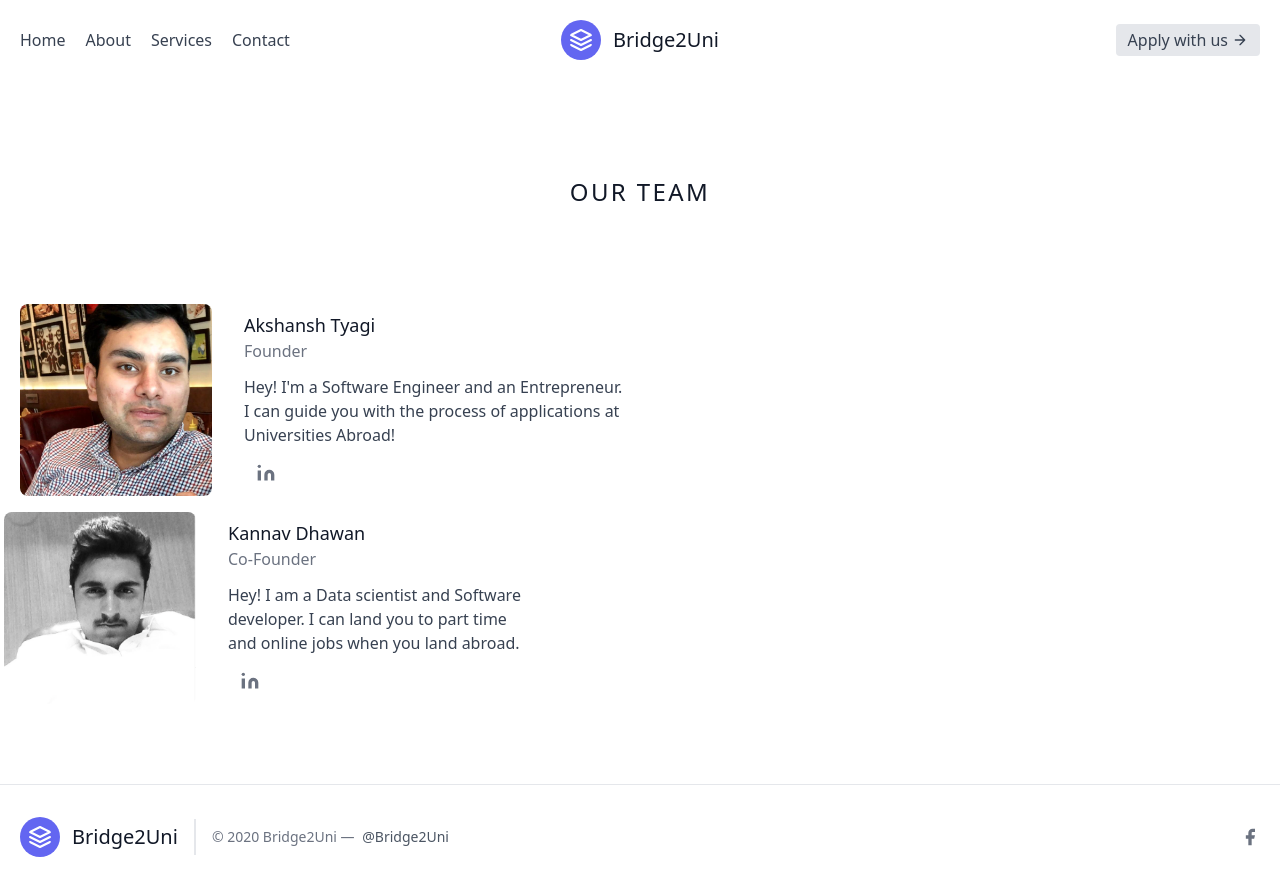
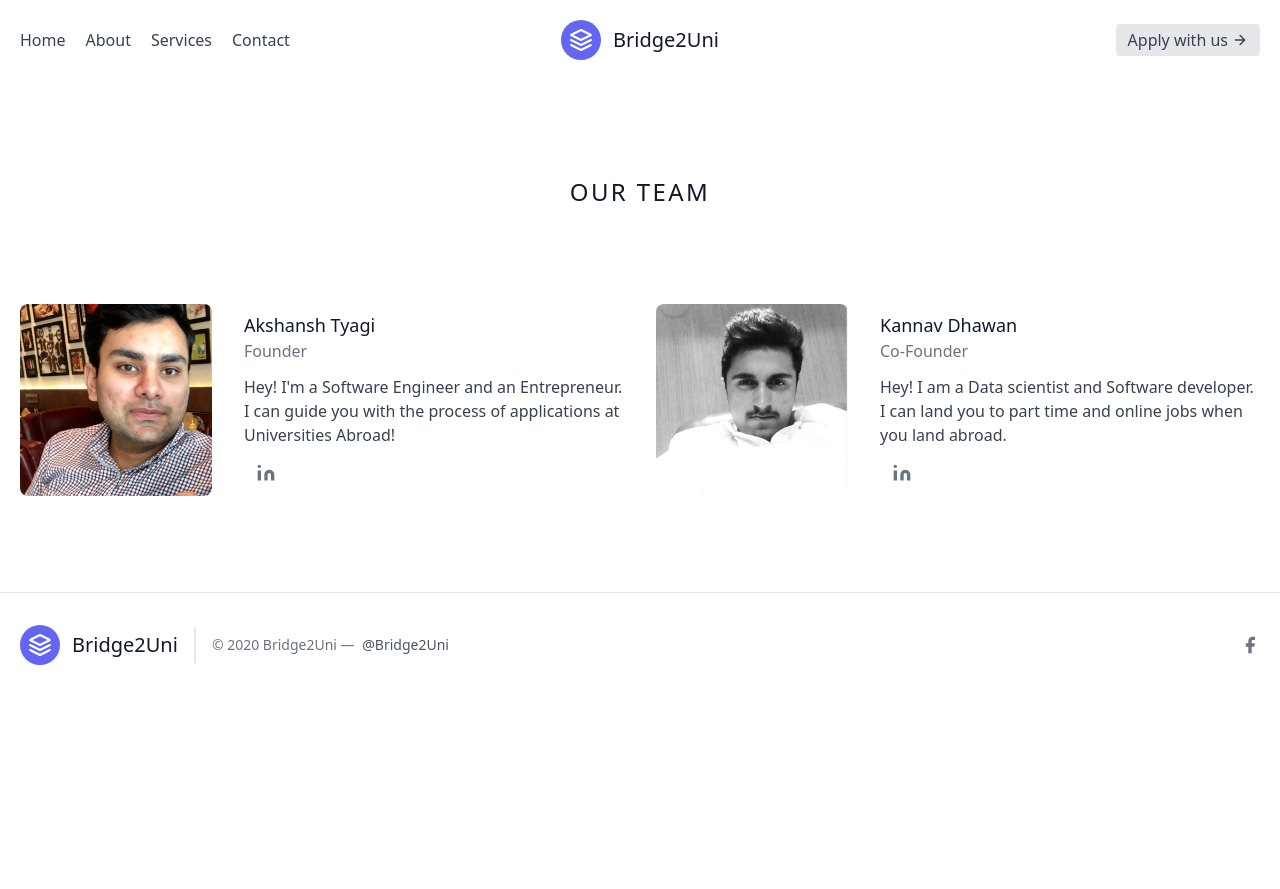
Before and after one commit to akshanshtyagi/uni_board, a plain HTML site: page about.html in a window 1280 px wide. After the commit the page ends 800 px from the top, so only its background shows below. Drawn offline with nearby package versions, Linux system fonts and the light colour scheme.

Commit message:
Update about.html

```diff
--- a/about.html
+++ b/about.html
@@ -62,7 +62,7 @@
         </div>
       </div>
 
-    <div class="flex flex-wrap -m-4">
+  <!-- <div class="flex flex-wrap -m-4"> -->
       <div class="p-4 lg:w-1/2">
         <div class="h-full flex sm:flex-row flex-col items-center sm:justify-start justify-center text-center sm:text-left">
           <img alt="team" class="flex-shrink-0 rounded-lg w-48 h-48 object-cover object-center sm:mb-0 mb-4" src="/data/kannav.png">
```
